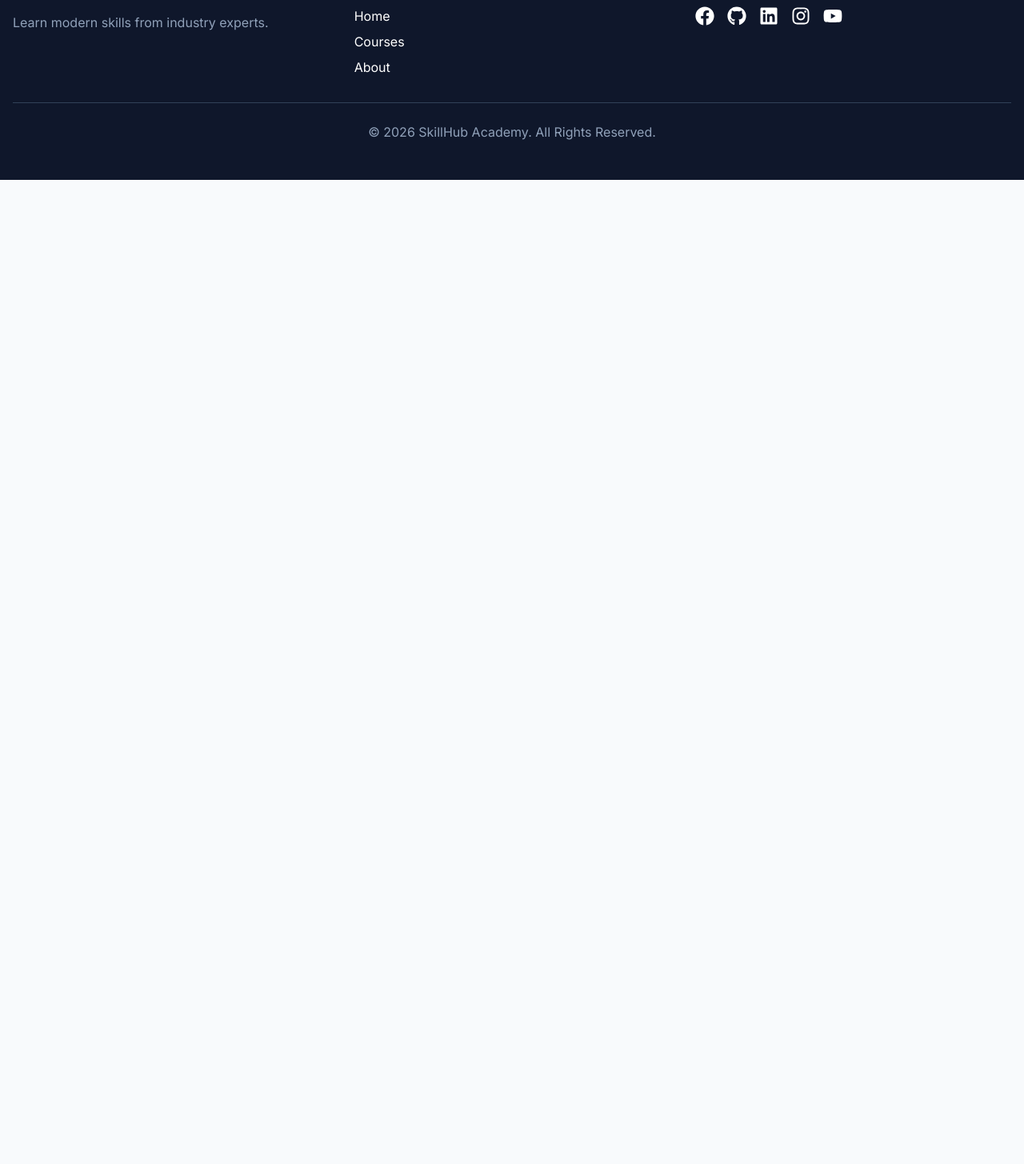
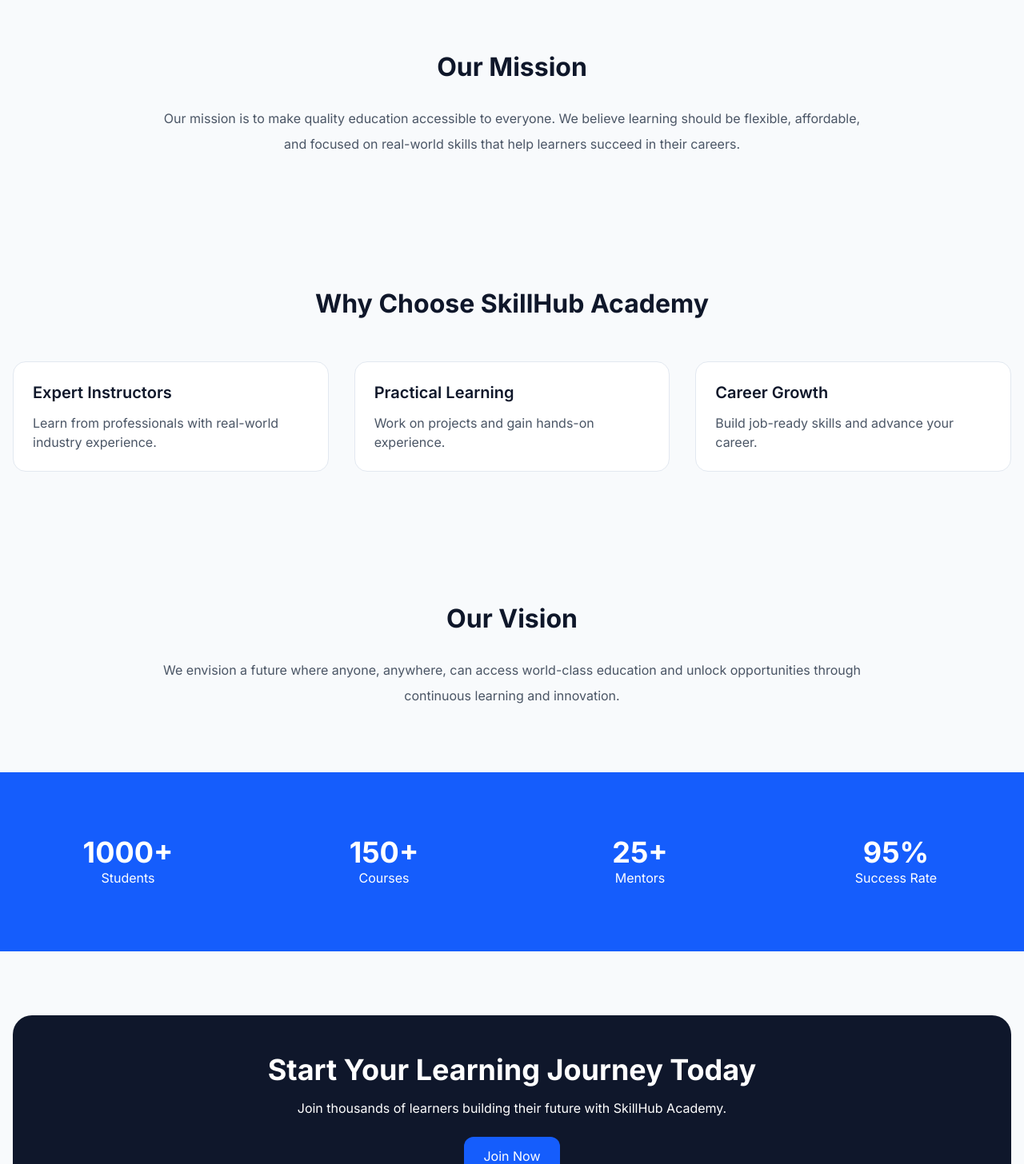
Before and after one commit to imuimuimran/skillhub-academy, a Next.js app: page /about in a window 1280 px wide. Shown: the part 420-1876 px from the top of the page at 80% size. Before the commit the page ends 800 px from the top, so only its background shows below. Built offline with nearby package versions, Linux system fonts and the light colour scheme; no server answers.

Commit message:
about page done

```diff
--- a/src/app/about/page.jsx
+++ b/src/app/about/page.jsx
@@ -1,7 +1,203 @@
-export default function About() {
+import Link from "next/link";
+
+export default function AboutPage() {
   return (
-    <div className="container-custom py-20">
-      About Page
+    <div>
+
+      {/* Hero Section */}
+
+      <section className="bg-gradient-to-r from-blue-600 to-cyan-500 text-white">
+        <div className="container-custom py-24 text-center">
+
+          <h1 className="text-5xl font-bold">
+            About SkillHub Academy
+          </h1>
+
+          <p className="max-w-3xl mx-auto mt-6 text-lg">
+            SkillHub Academy is a modern online learning
+            platform designed to help students gain
+            practical skills through high-quality courses
+            and expert instructors.
+          </p>
+
+        </div>
+
+        {/* <div className="flex justify-center">
+          <img
+            src="https://images.unsplash.com/photo-1522202176988-66273c2fd55f"
+            alt="Students Learning"
+            className="rounded-2xl max-w-3xl w-full"
+          />
+        </div> */}
+
+        {/* Space for overlapping image */}
+        {/* <div className="h-24"></div> */}
+      </section>
+
+      {/* Mission */}
+
+      <section className="section-padding">
+        <div className="container-custom">
+
+          <div className="max-w-4xl mx-auto text-center">
+
+            <h2 className="section-title">
+              Our Mission
+            </h2>
+
+            <p className="mt-6 text-gray-600 leading-8">
+              Our mission is to make quality education
+              accessible to everyone. We believe learning
+              should be flexible, affordable, and focused
+              on real-world skills that help learners
+              succeed in their careers.
+            </p>
+
+          </div>
+
+        </div>
+      </section>
+
+      {/* Why Choose Us */}
+
+      <section className="bg-slate-50 section-padding">
+        <div className="container-custom">
+
+          <h2 className="section-title">
+            Why Choose SkillHub Academy
+          </h2>
+
+          <div className="grid md:grid-cols-3 gap-8 mt-12">
+
+            <div className="card-custom">
+              <h3 className="text-xl font-semibold">
+                Expert Instructors
+              </h3>
+
+              <p className="mt-3 text-gray-600">
+                Learn from professionals with real-world
+                industry experience.
+              </p>
+            </div>
+
+            <div className="card-custom">
+              <h3 className="text-xl font-semibold">
+                Practical Learning
+              </h3>
+
+              <p className="mt-3 text-gray-600">
+                Work on projects and gain hands-on
+                experience.
+              </p>
+            </div>
+
+            <div className="card-custom">
+              <h3 className="text-xl font-semibold">
+                Career Growth
+              </h3>
+
+              <p className="mt-3 text-gray-600">
+                Build job-ready skills and advance your
+                career.
+              </p>
+            </div>
+
+          </div>
+
+        </div>
+      </section>
+
+      {/* Vision */}
+
+      <section className="section-padding">
+        <div className="container-custom">
+
+          <div className="max-w-4xl mx-auto text-center">
+
+            <h2 className="section-title">
+              Our Vision
+            </h2>
+
+            <p className="mt-6 text-gray-600 leading-8">
+              We envision a future where anyone,
+              anywhere, can access world-class education
+              and unlock opportunities through
+              continuous learning and innovation.
+            </p>
+
+          </div>
+
+        </div>
+      </section>
+
+      {/* Statistics */}
+
+      <section className="bg-blue-600 text-white py-20">
+        <div className="container-custom">
+
+          <div className="grid grid-cols-2 md:grid-cols-4 gap-8 text-center">
+
+            <div>
+              <h3 className="text-4xl font-bold">
+                1000+
+              </h3>
+              <p>Students</p>
+            </div>
+
+            <div>
+              <h3 className="text-4xl font-bold">
+                150+
+              </h3>
+              <p>Courses</p>
+            </div>
+
+            <div>
+              <h3 className="text-4xl font-bold">
+                25+
+              </h3>
+              <p>Mentors</p>
+            </div>
+
+            <div>
+              <h3 className="text-4xl font-bold">
+                95%
+              </h3>
+              <p>Success Rate</p>
+            </div>
+
+          </div>
+
+        </div>
+      </section>
+
+      {/* CTA */}
+
+      <section className="section-padding">
+        <div className="container-custom">
+
+          <div className="bg-slate-900 text-white rounded-3xl p-12 text-center">
+
+            <h2 className="text-4xl font-bold">
+              Start Your Learning Journey Today
+            </h2>
+
+            <p className="mt-4">
+              Join thousands of learners building their
+              future with SkillHub Academy.
+            </p>
+
+            <Link
+              href="/register"
+              className="inline-block mt-6 bg-blue-600 px-6 py-3 rounded-xl"
+            >
+              Join Now
+            </Link>
+
+          </div>
+
+        </div>
+      </section>
+
     </div>
   );
 }
```
